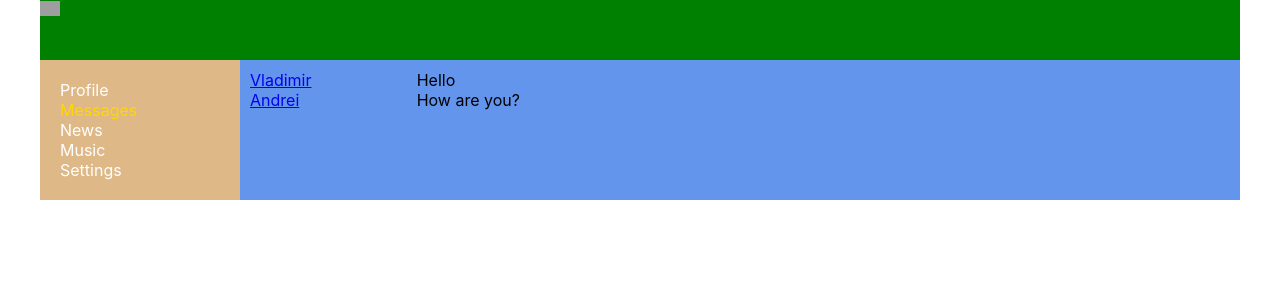
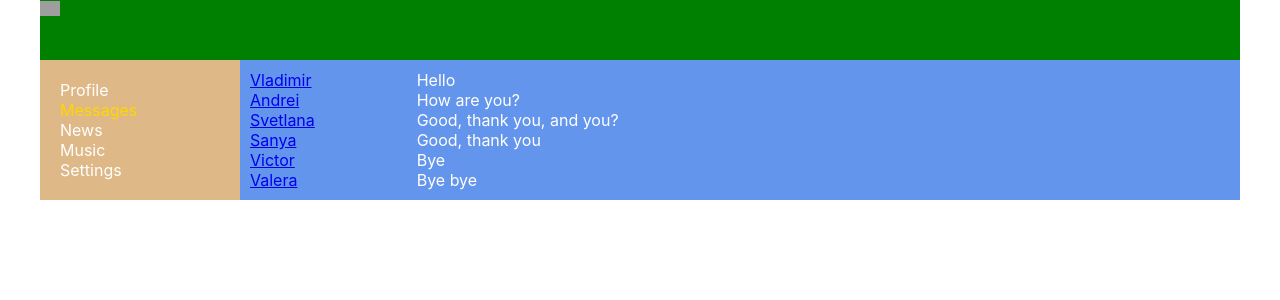
Before and after one commit to senker/reactjs_projects_test, a React (Create React App) app in the folder react-kbazda-kak-prosto/projects/01-first-project/react-kabzda-1/: page /dialogs in a window 1280 px wide. Shown: the top 300 px of the page. Built offline with nearby package versions, Linux system fonts and the light colour scheme; grey boxes are pictures that could not be loaded.

Commit message:
mapping of elements and updating notes

```diff
--- a/react-kbazda-kak-prosto/projects/01-first-project/react-kabzda-1/src/components/Dialogs/Dialogs.jsx
+++ b/react-kbazda-kak-prosto/projects/01-first-project/react-kabzda-1/src/components/Dialogs/Dialogs.jsx
@@ -19,68 +19,41 @@ const Message = (props) => {
 };
 
 const Dialogs = (props) => {
-  let dialogsData = [
-    {
-      id: 1,
-      name: "Vladimir",
-    },
-    {
-      id: 2,
-      name: "Andrei",
-    },
-    {
-      id: 3,
-      name: "Svetlana",
-    },
-    {
-      id: 4,
-      name: "Sanya",
-    },
-    {
-      id: 5,
-      name: "Victor",
-    },
-    {
-      id: 6,
-      name: "Valera",
-    },
+  let dialogs = [
+    { id: 1, name: "Vladimir" },
+    { id: 2, name: "Andrei" },
+    { id: 3, name: "Svetlana" },
+    { id: 4, name: "Sanya" },
+    { id: 5, name: "Victor" },
+    { id: 6, name: "Valera" },
   ];
-  let messagesData = [
-    {
-      id: 1,
-      message: "Hello",
-    },
-    {
-      id: 2,
-      message: "How are you?",
-    },
-    {
-      id: 3,
-      message: "Good, thank you, and you?",
-    },
-    {
-      id: 4,
-      message: "Good, thank you",
-    },
-    {
-      id: 5,
-      message: "Bye",
-    },
-    {
-      id: 6,
-      message: "Bye bye",
-    },
+
+  let messages = [
+    { id: 1, message: "Hello" },
+    { id: 2, message: "How are you?" },
+    { id: 3, message: "Good, thank you, and you?" },
+    { id: 4, message: "Good, thank you" },
+    { id: 5, message: "Bye" },
+    { id: 6, message: "Bye bye" },
   ];
+  let dialogsElements = dialogs.map((d) => (
+    <DialogItem name={d.name} id={d.id} />
+  ));
+  let messagesElements = messages.map((m) => <Message message={m.message} />);
 
   return (
     <div className={s.dialogs}>
       <div className={s.dialogsItems}>
+        {dialogsElements}
+        {/* Old way of doing this, hard coded
         <DialogItem name={dialogsData[0].name} id={dialogsData[0].id} />
-        <DialogItem name={dialogsData[1].name} id={dialogsData[1].id} />
+        <DialogItem name={dialogsData[1].name} id={dialogsData[1].id} /> */}
       </div>
       <div className={s.messages}>
+        {messagesElements}
+        {/* Old way of doing t his, hard coded way
         <Message message={messagesData[0].message} />
-        <Message message={messagesData[1].message} />
+        <Message message={messagesData[1].message} /> */}
       </div>
     </div>
   );
--- a/react-kbazda-kak-prosto/projects/01-first-project/react-kabzda-1/src/components/Dialogs/Dialogs.module.css
+++ b/react-kbazda-kak-prosto/projects/01-first-project/react-kabzda-1/src/components/Dialogs/Dialogs.module.css
@@ -16,5 +16,6 @@
 .messages {
   padding: 10px;
 }
-.message {
+.messages .message {
+  color: white;
 }
--- a/react-kbazda-kak-prosto/projects/01-first-project/react-kabzda-1/src/components/Profile/MyPosts/MyPosts.jsx
+++ b/react-kbazda-kak-prosto/projects/01-first-project/react-kabzda-1/src/components/Profile/MyPosts/MyPosts.jsx
@@ -3,7 +3,7 @@ import Post from "./Post/Post";
 import s from "./MyPosts.module.css";
 
 const MyPosts = (props) => {
-  let postData = [
+  let posts = [
     {
       id: 1,
       message: "Hi, how are you?",
@@ -15,7 +15,9 @@ const MyPosts = (props) => {
       likesCount: 25,
     },
   ];
-
+  let postsElements = posts.map((p) => (
+    <Post message={p.message} likesCount={p.likesCount} />
+  ));
   return (
     <div className={s.postsBlock}>
       <h3>My posts</h3>
@@ -26,16 +28,7 @@ const MyPosts = (props) => {
         <button>Add post</button>
         <button>Remove</button>
       </div>
-      <div className={s.posts}>
-        <Post
-          message={postData[0].message}
-          likesCount={postData[0].likesCount}
-        />
-        <Post
-          message={postData[1].message}
-          likesCount={postData[1].likesCount}
-        />
-      </div>
+      <div className={s.posts}>{postsElements}</div>
     </div>
   );
 };
```
